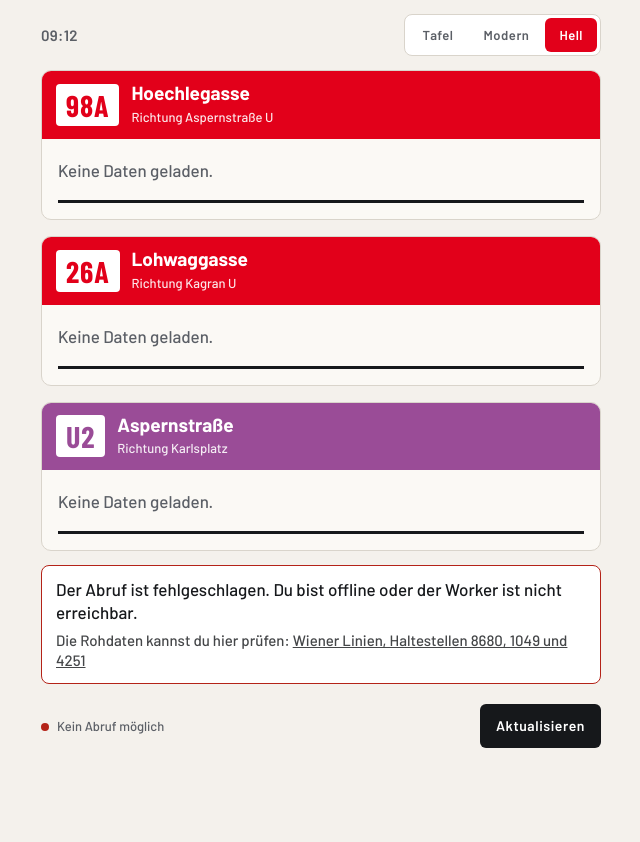
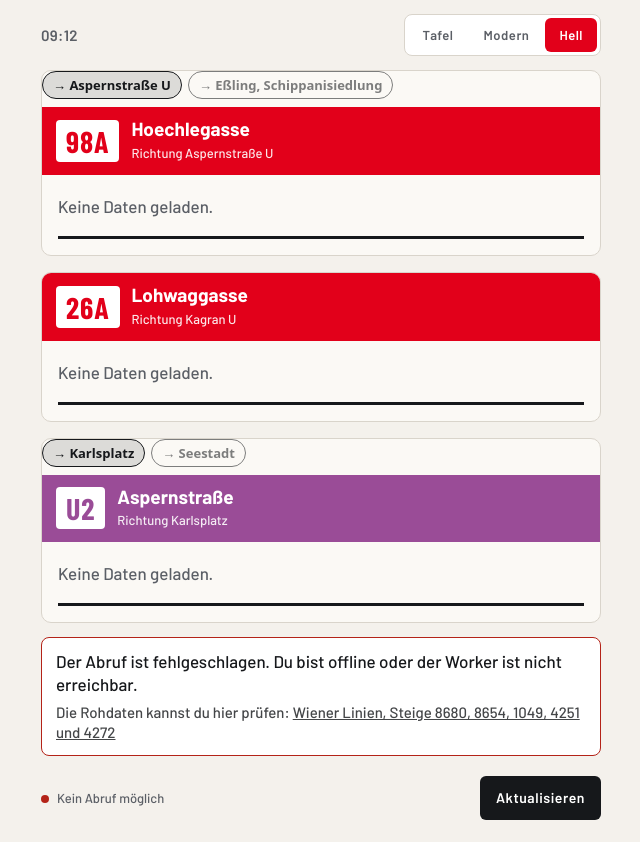
Before and after one commit to marioaininger-bot/oeffi, a plain HTML site: page index.html in a window 1280 px wide. Shown: the whole page, without its empty margins (319-959 px from the left). Before the commit the page ends 800 px from the top, so only its background shows below. Drawn offline with nearby package versions, Linux system fonts and the light colour scheme; no server answers; a web font is replaced by a local one.

Commit message:
Gegenrichtung je Haltestelle als Umschalter
98A Hoechlegasse (8654, Eßling) und U2 Aspernstraße (4272, Seestadt)
erhalten einen Umschalter. RBLS im Worker, CONNS und README angepasst.
Der Worker muss von Hand neu deployt werden.

Co-Authored-By: Claude Sonnet 5.5 <noreply@anthropic.com>
Claude-Session: https://claude.ai/code/session_01NtiAqBLSDmAwCQZTFweSXh

```diff
--- a/index.html
+++ b/index.html
@@ -173,6 +173,9 @@ html[data-mode="hell"] .h-first .u small .ft { font-size: 1em; margin-left: 0; }
 html[data-mode="hell"] .h-r .t .ft { font-size: .9em; margin-left: 2px; }
 #t-box, #m-box { display: flex; flex-direction: column; gap: 22px; }
 #h-box { display: flex; flex-direction: column; gap: 16px; }
+.dir { display: flex; gap: 6px; flex-wrap: wrap; margin: 0 0 8px; }
+.dir button { font: 600 13px system-ui, sans-serif; color: inherit; background: transparent; border: 1px solid currentColor; border-radius: 999px; padding: 4px 10px; opacity: .55; cursor: pointer; }
+.dir button[aria-pressed="true"] { opacity: 1; background: rgba(128,128,128,.25); }
 .m-conn { display: flex; flex-direction: column; gap: 12px; }
 .m-conn + .m-conn { border-top: 1px solid var(--m-track); padding-top: 20px; }
 .m-conn .at { margin-top: -2px; }
@@ -198,7 +201,7 @@ html[data-mode="hell"] .h-r .t .ft { font-size: .9em; margin-left: 2px; }
 
   <div class="err" id="err" role="alert" hidden>
     <p id="err-t"></p>
-    <p>Die Rohdaten kannst du hier prüfen: <a href="https://www.wienerlinien.at/ogd_realtime/monitor?rbl=8680&amp;rbl=1049&amp;rbl=4251" target="_blank" rel="noopener noreferrer">Wiener Linien, Haltestellen 8680, 1049 und 4251</a></p>
+    <p>Die Rohdaten kannst du hier prüfen: <a href="https://www.wienerlinien.at/ogd_realtime/monitor?rbl=8680&amp;rbl=8654&amp;rbl=1049&amp;rbl=4251&amp;rbl=4272" target="_blank" rel="noopener noreferrer">Wiener Linien, Steige 8680, 8654, 1049, 4251 und 4272</a></p>
   </div>
 
   <div class="bar" id="bar" data-s="">
@@ -214,11 +217,18 @@ html[data-mode="hell"] .h-r .t .ft { font-size: .9em; margin-left: 2px; }
   var URL_API = 'https://oeffi.mario-aininger.workers.dev';
   /* Verbindungen in der Reihenfolge der Anzeige. rbl = Steig-Nummer der Wiener Linien, muss zur Liste im Worker passen. */
   var CONNS = [
-    { id: '98A', rbl: '8680', line: '98A', name: 'Hoechlegasse', to: 'Aspernstraße U', tafel: '#E2001A' },
+    { id: '98A', rbl: '8680', line: '98A', name: 'Hoechlegasse', to: 'Aspernstraße U', tafel: '#E2001A', back: { rbl: '8654', to: 'Eßling, Schippanisiedlung' } },
     { id: '26A', rbl: '1049', line: '26A', name: 'Lohwaggasse', to: 'Kagran U', tafel: '#E2001A' },
-    { id: 'U2',  rbl: '4251', line: 'U2',  name: 'Aspernstraße', to: 'Karlsplatz', color: '#9A4C97', tafel: '#D79BD4' }
+    { id: 'U2',  rbl: '4251', line: 'U2',  name: 'Aspernstraße', to: 'Karlsplatz', color: '#9A4C97', tafel: '#D79BD4', back: { rbl: '4272', to: 'Seestadt' } }
   ];
-  var TZ = 'Europe/Vienna', EVERY = 30000, KEY = 'oeffi-ansicht';
+  /* Je Verbindung mit "back" gibt es eine Gegenrichtung (eigener Steig), umschaltbar. Alle Varianten, auch die Gegenrichtungen, müssen im Worker in RBLS stehen. */
+  var VARIANTS = [];
+  CONNS.forEach(function (c) {
+    c.key = c.id; VARIANTS.push(c);
+    if (c.back) { c.rev = Object.assign({}, c, { rbl: c.back.rbl, to: c.back.to, key: c.id + '-r', back: null }); VARIANTS.push(c.rev); }
+  });
+  var dirs = {};
+  var TZ = 'Europe/Vienna', EVERY = 30000, KEY = 'oeffi-ansicht', KEYDIR = 'oeffi-richtung';
   var RING_FULL = 540.4, RING_MIN = 10, AXIS_MIN = 30, SHOW = 4;
   var SVGNS = 'http://www.w3.org/2000/svg';
   var tf = new Intl.DateTimeFormat('de-AT', { hour: '2-digit', minute: '2-digit', timeZone: TZ });
@@ -235,7 +245,7 @@ html[data-mode="hell"] .h-r .t .ft { font-size: .9em; margin-left: 2px; }
   /* Ergebnis: je Verbindung eine sortierte Liste. null heißt, die Haltestelle fehlt in der Antwort. */
   function collect(json) {
     var monitors = (json && json.data && json.data.monitors) || [], out = {};
-    CONNS.forEach(function (c) {
+    VARIANTS.forEach(function (c) {
       var found = false, list = [];
       monitors.forEach(function (m) {
         var attr = (m.locationStop && m.locationStop.properties && m.locationStop.properties.attributes) || {};
@@ -251,7 +261,7 @@ html[data-mode="hell"] .h-r .t .ft { font-size: .9em; margin-left: 2px; }
         });
       });
       list.sort(function (a, b) { return a.r - b.r; });
-      out[c.id] = found ? list : null;
+      out[c.key] = found ? list : null;
     });
     return out;
   }
@@ -279,7 +289,7 @@ html[data-mode="hell"] .h-r .t .ft { font-size: .9em; margin-left: 2px; }
   function isLate(d) { return delayMin(d) >= 2; }
   function countdown(d, now) { return Math.max(0, Math.floor((d.r - now) / 60000)); }
   function upcoming(c, now) {
-    var all = state.deps[c.id];
+    var all = state.deps[c.key];
     return all ? all.filter(function (d) { return d.r > now - 30000; }) : null;
   }
   /* Ausstattung des Fahrzeugs: nur anzeigen, was die Wiener Linien ausdrücklich melden (fehlende Angabe = nichts anzeigen) */
@@ -425,12 +435,29 @@ html[data-mode="hell"] .h-r .t .ft { font-size: .9em; margin-left: 2px; }
     return wrap;
   }
 
+  /* Umschalter Hin/Zurück je Haltestelle */
+  function dirToggle(c0, cur) {
+    var g = el('div', 'dir'); g.setAttribute('role', 'group'); g.setAttribute('aria-label', 'Richtung ' + c0.name);
+    [c0, c0.rev].forEach(function (x) {
+      var b = el('button', '', '\u2192 ' + x.to); b.type = 'button';
+      b.setAttribute('data-id', c0.id); b.setAttribute('data-rev', x === c0 ? '0' : '1');
+      b.setAttribute('aria-pressed', String(x === cur));
+      g.appendChild(b);
+    });
+    return g;
+  }
+
   var VIEWS = { tafel: ['t-box', blockTafel], modern: ['m-box', blockModern], hell: ['h-box', blockHell] };
 
   function render() {
     var now = Date.now(), v = VIEWS[mode], box = $(v[0]);
     box.textContent = '';
-    CONNS.forEach(function (c) { box.appendChild(v[1](c, upcoming(c, now), now)); });
+    CONNS.forEach(function (c0) {
+      var c = (dirs[c0.id] && c0.rev) ? c0.rev : c0;
+      var blk = v[1](c, upcoming(c, now), now);
+      if (c0.rev) blk.insertBefore(dirToggle(c0, c), blk.firstChild);
+      box.appendChild(blk);
+    });
 
     /* Zeile oben links: Uhrzeit (Tafel, Hell) oder Live-Anzeige (Modern) */
     var tl = $('top-l'), stale = !state.at || state.err || (now - state.at) > 90000;
@@ -467,6 +494,14 @@ html[data-mode="hell"] .h-r .t .ft { font-size: .9em; margin-left: 2px; }
     if (b) setMode(b.getAttribute('data-mode'), true);
   });
 
+  document.querySelector('main').addEventListener('click', function (e) {
+    var b = e.target.closest ? e.target.closest('.dir button') : null;
+    if (!b) return;
+    dirs[b.getAttribute('data-id')] = b.getAttribute('data-rev') === '1';
+    try { localStorage.setItem(KEYDIR, JSON.stringify(dirs)); } catch (x) {}
+    render();
+  });
+
   function start() {
     clearInterval(timer);
     timer = setInterval(function () { if (!document.hidden) load(); }, EVERY);
@@ -477,6 +512,7 @@ html[data-mode="hell"] .h-r .t .ft { font-size: .9em; margin-left: 2px; }
 
   var saved = null;
   try { saved = localStorage.getItem(KEY); } catch (e) {}
+  try { var sd = JSON.parse(localStorage.getItem(KEYDIR) || '{}'); if (sd && typeof sd === 'object') dirs = sd; } catch (e) {}
   setMode(saved, false);
   load(); start();
 })();
--- a/worker.js
+++ b/worker.js
@@ -1,9 +1,9 @@
-// Cloudflare Worker: reicht die Abfahrten der Wiener Linien für drei feste Steige weiter:
-// Hoechlegasse (RBL 8680, 98A), Lohwaggasse (RBL 1049, 26A Richtung Kagran U) und Aspernstraße (RBL 4251, U2 Richtung Karlsplatz).
+// Cloudflare Worker: reicht die Abfahrten der Wiener Linien für feste Steige weiter:
+// Hoechlegasse (RBL 8680 Richtung Aspernstraße U, 8654 Richtung Eßling), Lohwaggasse (RBL 1049, 26A Richtung Kagran U) und Aspernstraße (RBL 4251 Richtung Karlsplatz, 4272 Richtung Seestadt).
 // Die Antwort enthält alle drei Monitore und geht an die Seite auf GitHub Pages. Der Worker setzt dabei die Freigabe (CORS), die die Wiener Linien selbst nicht senden.
 // Die Steige sind fest eingetragen, der Worker lässt sich also nicht als offener Weiterleiter für andere Abfragen nutzen.
 
-const RBLS = [8680, 1049, 4251];
+const RBLS = [8680, 8654, 1049, 4251, 4272];
 const UPSTREAM = 'https://www.wienerlinien.at/ogd_realtime/monitor?' + RBLS.map((r) => 'rbl=' + r).join('&');
 const ALLOWED_ORIGINS = ['https://marioaininger-bot.github.io', 'https://abfahrt.aininger.com'];
 
```
Also changed, not shown: 1 other file.
